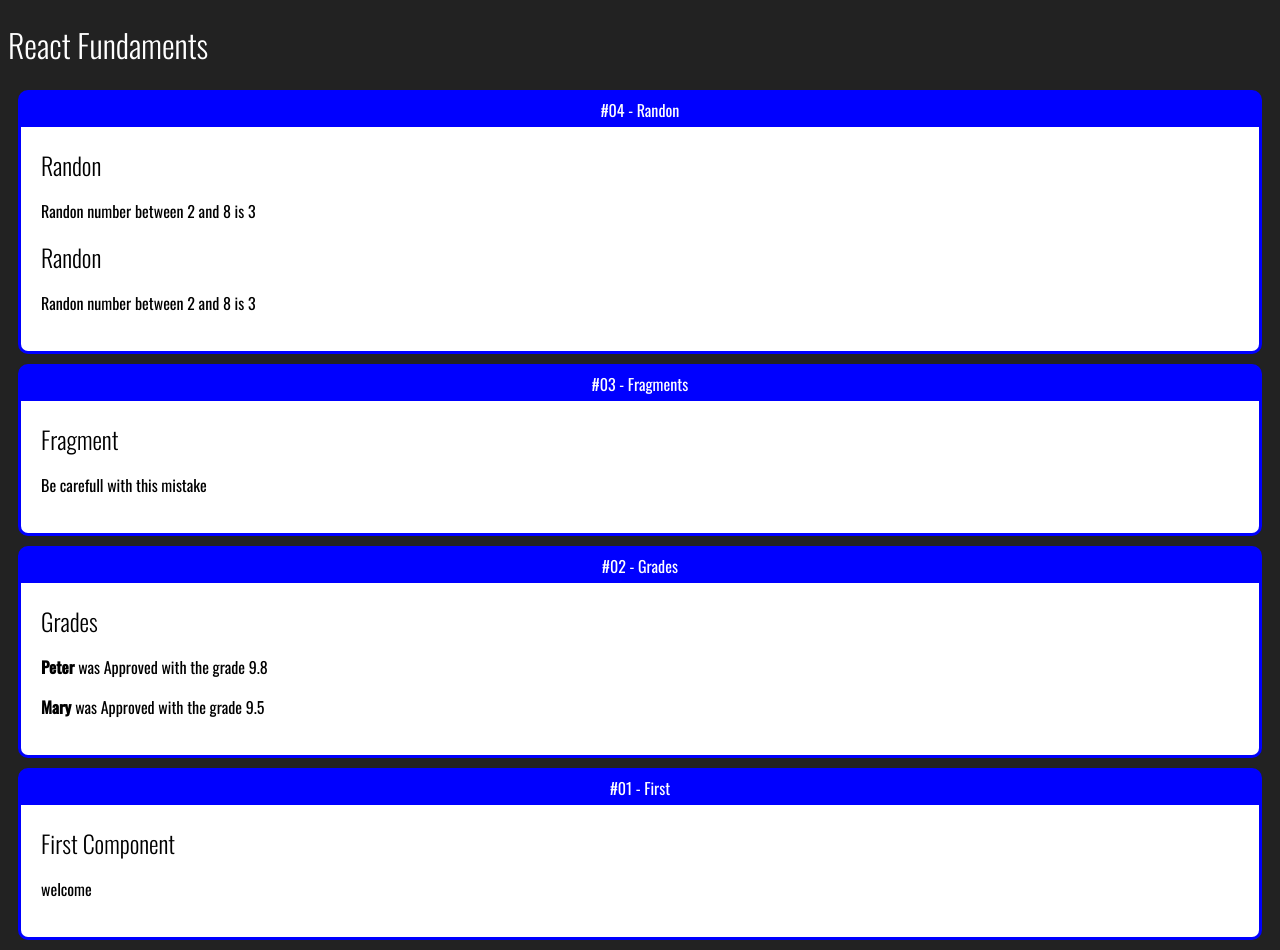
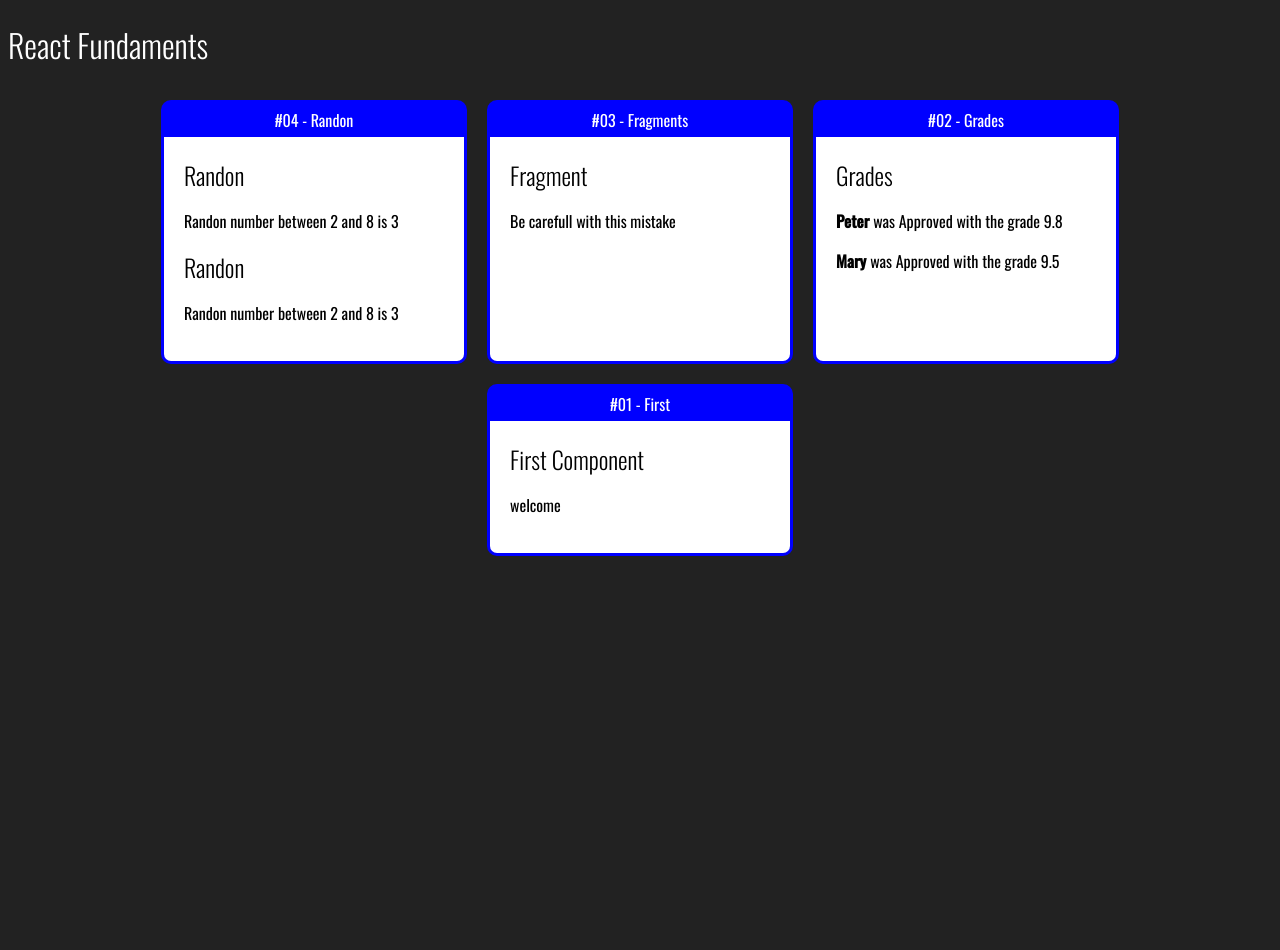
Before and after one commit to jessik126/fundaments-react, a React (Create React App) app: page / in a window 1280 px wide. After the commit the page ends 800 px from the top, so only its background shows below. Built offline with nearby package versions, Linux system fonts and the light colour scheme.

Commit message:
Editing css - flexbox

```diff
--- /dev/null
+++ b/src/App.css
@@ -0,0 +1,5 @@
+.App .Cards {
+    display: flex;
+    flex-wrap: wrap;
+    justify-content: center;
+}
--- a/src/App.jsx
+++ b/src/App.jsx
@@ -1,4 +1,5 @@
 import React from "react";
+import "./App.css"
 
 import Card from "./components/layout/Card";
 import First from './components/basics/First';
@@ -7,8 +8,9 @@
 import Random from "./components/basics/Random";
 
 export default _ => (
-    <div id="app">
+    <div className="App">
         <h1>React Fundaments</h1>
+        <div className="Cards">
             <Card title="#04 - Randon">
                 <Random min={2} max={8}></Random>
                 <Random min={2} max={8}></Random>
@@ -24,4 +26,5 @@
                 <First />
             </Card>
         </div>
+    </div>
 );
--- a/src/components/layout/Card.css
+++ b/src/components/layout/Card.css
@@ -4,6 +4,10 @@
     border-radius: 10px;
     overflow: hidden;
     margin: 10px;
+    display: flex;
+    flex-direction: column;
+    min-width: 300px;
+    max-width: 300px;
 }
 
 .Card .Title{
@@ -15,6 +19,6 @@
 .Card .Content{
     background-color: white;
     color: black;
-    display: block;
     padding: 20px;
+    flex: 1;
 }
```
Lines whose indentation alone changed are shown as unchanged.
